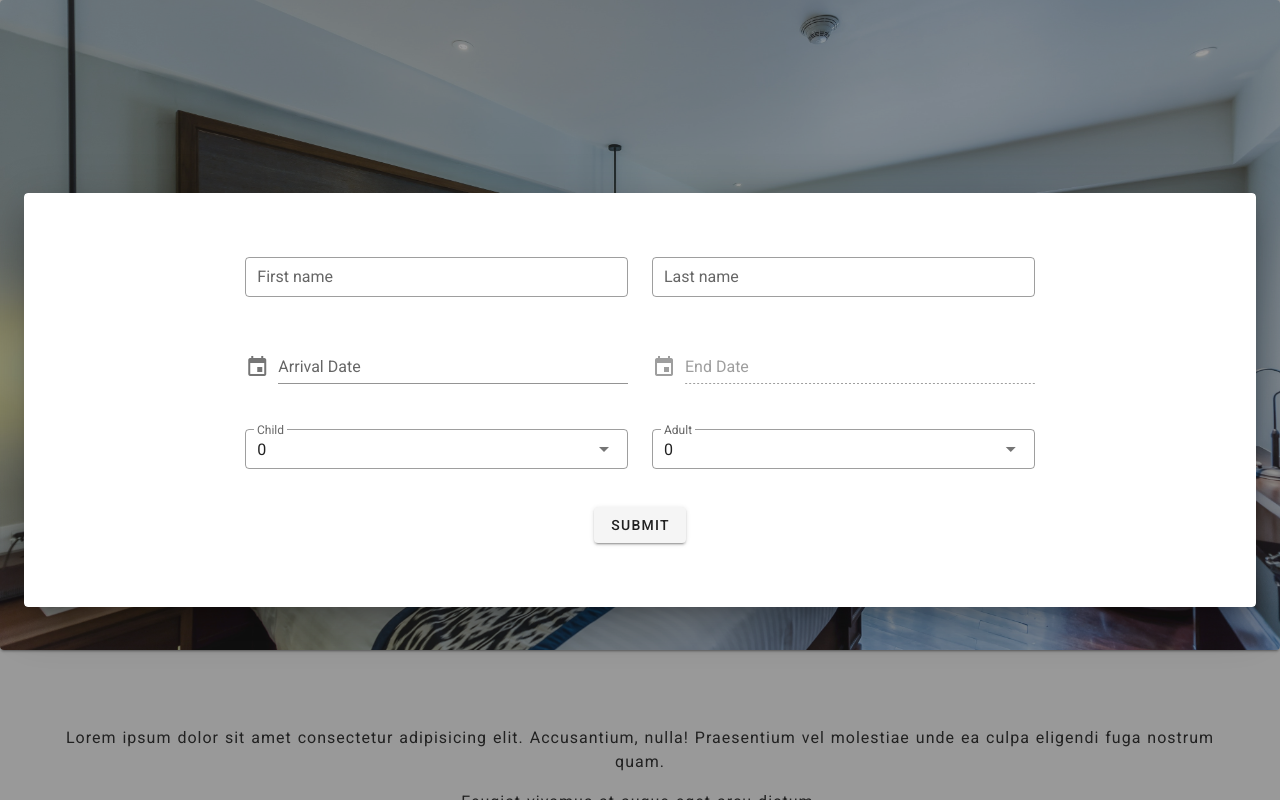
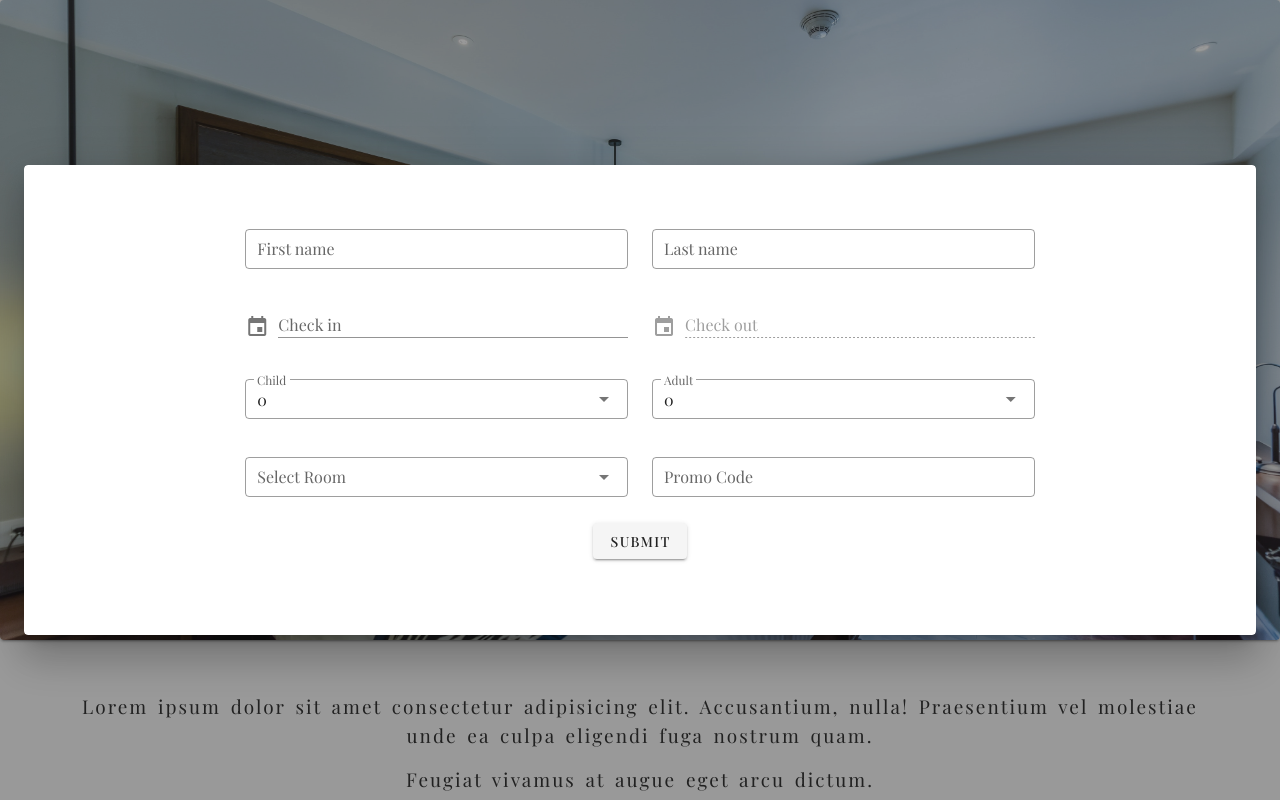
Before and after one commit to darinjan13/hotel-sample, a Vue app: page / in a window 1280 px wide. Both pictures are taken after a click on the button "BOOK NOW". Shown: the top 800 px of the page. Built offline with nearby package versions, Linux system fonts and the light colour scheme.

Commit message:
Font, EmailUs, Footer, Form, Home, Services

```diff
--- a/src/App.vue
+++ b/src/App.vue
@@ -34,5 +34,10 @@ export default {
 };
 </script>
 
-<style scoped>
+<style>
+@import url('https://fonts.googleapis.com/css2?family=Playfair+Display:wght@400;500&display=swap');
+#app {
+  font-family: 'Playfair Display', serif;
+  letter-spacing: 3px;
+}
 </style>
--- a/src/components/Emailus.vue
+++ b/src/components/Emailus.vue
@@ -4,7 +4,7 @@
       <v-row align="center" justify="center">
         <v-col cols="12" sm="8" md="8">
           <v-card elevation="24" color="rgba(0, 209, 255, 0.78)" class="text-center pa-8 pa-md-16">
-            <div class="text-overline">Get News from us!</div>
+            <div class="">Get News from us!</div>
             <v-card-title>
               <v-text-field label="Email" prepend-icon="mdi-email">
               </v-text-field>
--- a/src/components/Footer.vue
+++ b/src/components/Footer.vue
@@ -5,30 +5,30 @@
         <v-card color="transparent" elevation="0" class="px-11 py-10">
           <v-row align="center">
             <v-col cols="12" sm="4" md="4">
-              <a href="#" class="text-body-1 text-decoration-none white--text"
+              <a href="#" class="text-decoration-none white--text"
                 >Careers</a
               ><br />
-              <a href="#" class="text-body-1 text-decoration-none white--text"
+              <a href="#" class=" text-decoration-none white--text"
                 >Privacy</a
               ><br />
-              <a href="#" class="text-body-1 text-decoration-none white--text"
+              <a href="#" class=" text-decoration-none white--text"
                 >FAQs</a
               ><br />
-              <a href="#" class="text-body-1 text-decoration-none white--text"
+              <a href="#" class=" text-decoration-none white--text"
                 >Contact us</a
               >
             </v-col>
             <v-col cols="12" sm="4" md="4">
-              <a href="#" class="text-body-1 text-decoration-none white--text"
+              <a href="#" class=" text-decoration-none white--text"
                 >Careers</a
               ><br />
-              <a href="#" class="text-body-1 text-decoration-none white--text"
+              <a href="#" class=" text-decoration-none white--text"
                 >Privacy</a
               ><br />
-              <a href="#" class="text-body-1 text-decoration-none white--text"
+              <a href="#" class=" text-decoration-none white--text"
                 >FAQs</a
               ><br />
-              <a href="#" class="text-body-1 text-decoration-none white--text"
+              <a href="#" class=" text-decoration-none white--text"
                 >Contact us</a
               >
             </v-col>
--- a/src/components/Form.vue
+++ b/src/components/Form.vue
@@ -31,7 +31,7 @@
 
             <!-- Dates -->
             <v-row class="mx-10 mx-sm-10 mx-md-16" justify="center">
-              <!-- Arrival Date -->
+              <!-- Check in -->
               <v-col cols="12" sm="4" md="4" lg="5" xl="6">
                 <v-dialog
                   ref="dialog2"
@@ -43,9 +43,12 @@
                   <template v-slot:activator="{ on, attrs }">
                     <v-text-field
                       v-model="arrivalDate"
-                      label="Arrival Date"
+                      label="Check in"
                       prepend-icon="mdi-calendar"
                       readonly
+                      required
+                      dense
+                      :rules="arrivalDateRule"
                       v-bind="attrs"
                       v-on="on"
                     ></v-text-field>
@@ -66,7 +69,7 @@
                 </v-dialog>
               </v-col>
 
-              <!-- End Date -->
+              <!-- Check out -->
               <v-col cols="12" sm="4" md="4" lg="5" xl="6">
                 <v-dialog
                   ref="dialog3"
@@ -78,14 +81,18 @@
                   <template v-slot:activator="{ on, attrs }">
                     <v-text-field
                       v-model="endDate"
-                      label="End Date"
+                      label="Check out"
                       prepend-icon="mdi-calendar"
                       readonly
+                      required
+                      dense
+                      :rules="endDateRule"
                       :disabled="disable"
                       v-bind="attrs"
                       v-on="on"
                     ></v-text-field>
                   </template>
+                  <!-- Check out Date Picker -->
                   <v-date-picker
                     v-model="endDate"
                     scrollable
@@ -102,7 +109,10 @@
                 </v-dialog>
               </v-col>
             </v-row>
+
+            <!-- Third Row -->
             <v-row class="mx-10 mx-sm-10 mx-md-16" justify="center">
+              <!-- Child -->
               <v-col cols="12" sm="4" md="4" lg="5" xl="6" class="text-center">
                 <v-select
                   class="mb-n3"
@@ -113,22 +123,43 @@
                   dense
                 ></v-select>
               </v-col>
+              <!-- Adult -->
               <v-col cols="12" sm="4" md="4" lg="5" xl="6">
                 <v-select
                   class="mb-n3"
                   v-model="adult"
-									:items="numberOfAdult"
+                  :items="numberOfAdult"
                   label="Adult"
                   outlined
                   dense
                 ></v-select>
               </v-col>
             </v-row>
-            <v-row>
-              <v-col class="text-center" cols="12">
-                <v-btn :disabled="!valid" @click="validate(); asd()">Submit</v-btn>
+            <v-row class="mx-10 mx-sm-10 mx-md-16" justify="center">
+              <v-col cols="12" sm="4" md="4" lg="5" xl="6">
+                <v-select
+                  class="mb-n3"
+                  v-model="room"
+                  :items="selectRoom"
+                  :rules="roomRules"
+                  label="Select Room"
+                  required
+                  outlined
+                  dense
+                ></v-select>
+              </v-col>
+              <v-col cols="12" sm="4" md="4" lg="5" xl="6">
+                <v-text-field
+                  class="mb-n3"
+                  label="Promo Code"
+                  outlined
+                  dense
+                ></v-text-field>
               </v-col>
             </v-row>
+            <v-col class="text-center" cols="12">
+              <v-btn :disabled="!valid" @click="validate()">Submit</v-btn>
+            </v-col>
           </v-form>
         </v-card>
       </v-dialog>
@@ -156,13 +187,18 @@ export default {
         (v) => !!v || "Last name is Required",
         (v) => (v && v.length >= 2) || "Last name must be more than 1",
       ],
-      arrivalDate: null,
+      arrivalDate: "",
+      arrivalDateRule: [(v) => !!v || "Check in is Required."],
       endDate: null,
+      endDateRule: [(v) => !!v || "Check out is Required."],
       dateToday: new Date().toISOString().substr(0, 10),
       child: 0,
       numberOfChild: [0, 1, 2, 3, 4, 5, 6, 7, 8, 9],
       adult: 0,
       numberOfAdult: [0, 1, 2, 3, 4, 5, 6, 7, 8, 9],
+      room: "",
+      selectRoom: ["Standard", "Deluxe"],
+      roomRules: [ (v) => !!v || "Room is required." ],
     };
   },
 
@@ -171,12 +207,9 @@ export default {
       if (this.$refs.form.validate() == true) {
         this.dialog = false;
       }
-		},
-		asd() {
-			console.log(this.child);
-		},
+    },
 
-    // Arrival Date Functions
+    // Check in Functions
     arrivalDateCanel() {
       this.modal1 = false;
       this.disable = true;
@@ -188,7 +221,7 @@ export default {
       this.disable = false;
     },
 
-    // End Date Functions
+    // Check out Functions
     endDateCanel() {
       this.modal2 = false;
       this.endDate = null;
--- a/src/components/Home.vue
+++ b/src/components/Home.vue
@@ -1,26 +1,26 @@
 <template>
   <div>
     <!-- Book Now button -->
-    <v-card class="mx-auto mb-16">
+    <v-card>
       <v-img
-        class="align-center"
-        height="650"
+        class="align-end mb-10"
+        height="640"
         :src="require('../assets/3.jpg')"
       >
-        <v-card-actions>
+      <v-row>
+        <v-col class="mb-12 mb-md-0" align="center">
           <v-btn
             color="rgba(0, 209, 255, 0.78)"
-            class="button pa-sm-6 pa-md-8 mx-auto white--text text-button"
+            class="pa-sm-6 pa-md-8 mb-16 white--text"
             x-large
             elevation="24"
             @click="gwapo()"
-            >Book Now</v-btn
-          >
-        </v-card-actions>
+            >Book Now</v-btn>
+        </v-col>
+      </v-row>
       </v-img>
     </v-card>
 
-    <v-spacer></v-spacer>
     <v-container>
       <v-row justify="center">
         <v-col cols="xs-8 sm-8 md-10 lg-7 xl-12">
@@ -52,8 +52,7 @@
   </div>
 </template>
 <script>
-
-import { EventBus } from '../main'
+import { EventBus } from "../main";
 
 export default {
   data() {
@@ -64,15 +63,16 @@ export default {
   methods: {
     gwapo() {
       this.dialog = true;
-      EventBus.$emit('show', this.dialog);
-    }
+      EventBus.$emit("show", this.dialog);
+    },
   },
 };
 </script>
 <style scoped>
 p {
-  letter-spacing: 1px;
-  word-spacing: 1px;
+  letter-spacing: 2px;
+  word-spacing: 3px;
+  font-size: 19px;
 }
 .no-margin {
   margin-bottom: 0;
```
Also changed, not shown: src/components/Services.vue (+26 -15 lines).
